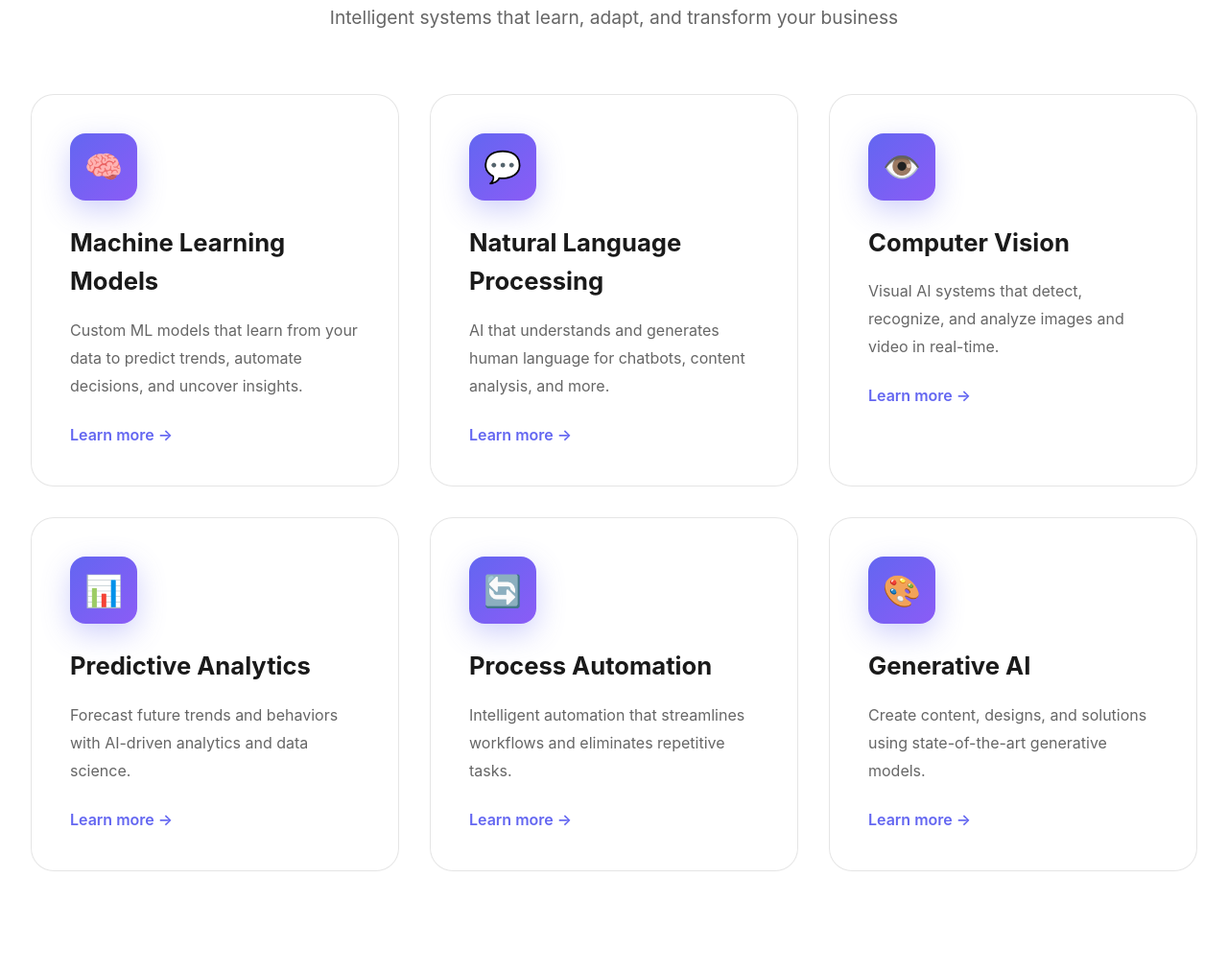
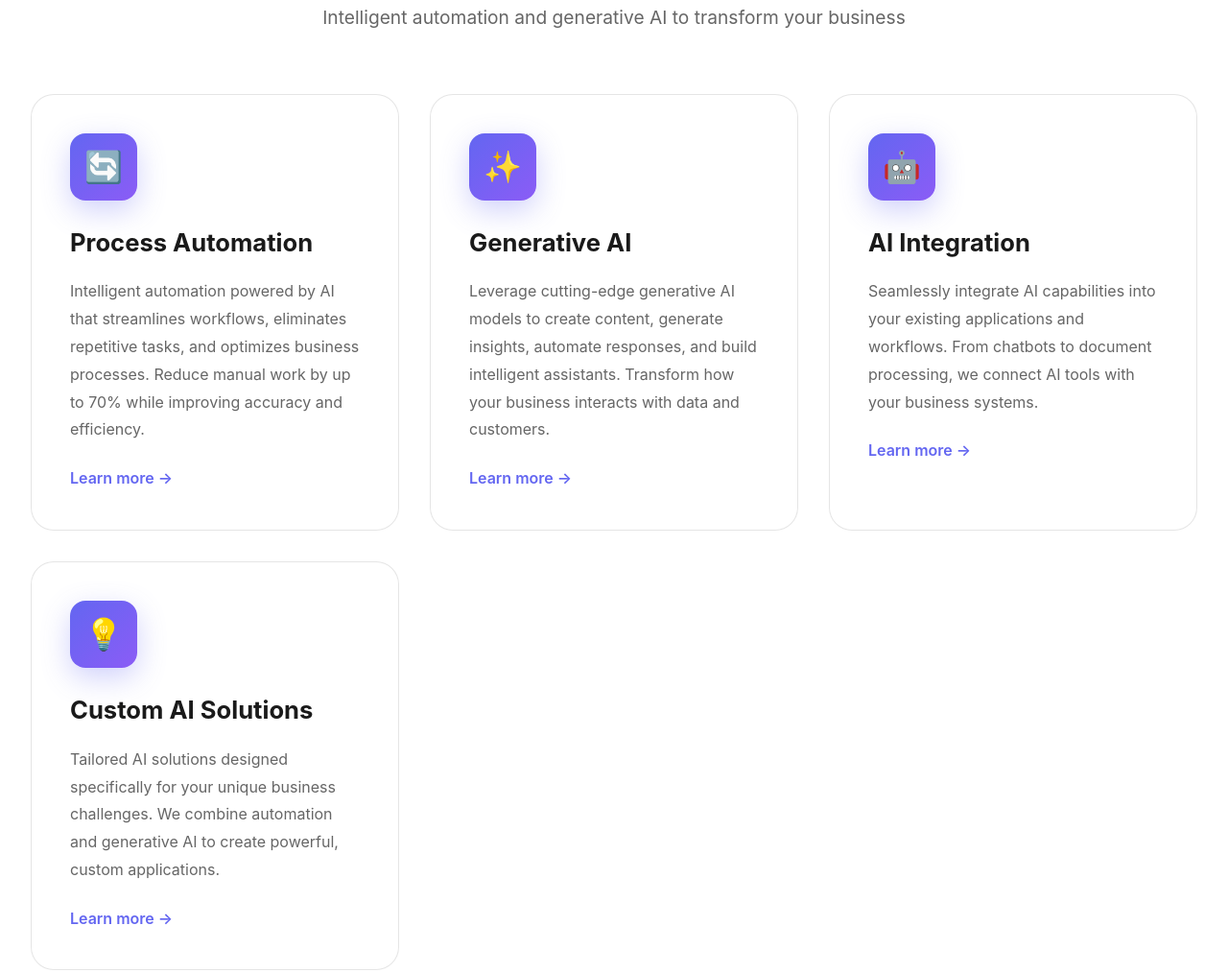
Before and after one commit to saficool/excellore.github.io, a plain HTML site: page index.html in a window 1280 px wide. Shown: the part 2258-3272 px from the top of the page at 96% size. Drawn offline with Linux system fonts and the light colour scheme.

Commit message:
Update AI solutions section in index.html

```diff
--- a/index.html
+++ b/index.html
@@ -826,42 +826,30 @@
     <section id="ai-solutions" class="ai-showcase" style="background: var(--bg-primary);">
         <div class="container">
             <h2>AI-Powered Solutions</h2>
-            <p class="section-subtitle">Intelligent systems that learn, adapt, and transform your business</p>
+            <p class="section-subtitle">Intelligent automation and generative AI to transform your business</p>
             <div class="showcase-grid">
                 <div class="showcase-card glass">
-                    <div class="showcase-icon">🧠</div>
-                    <h3>Machine Learning Models</h3>
-                    <p>Custom ML models that learn from your data to predict trends, automate decisions, and uncover insights.</p>
+                    <div class="showcase-icon">🔄</div>
+                    <h3>Process Automation</h3>
+                    <p>Intelligent automation powered by AI that streamlines workflows, eliminates repetitive tasks, and optimizes business processes. Reduce manual work by up to 70% while improving accuracy and efficiency.</p>
                     <a href="#" class="learn-more">Learn more →</a>
                 </div>
                 <div class="showcase-card glass">
-                    <div class="showcase-icon">💬</div>
-                    <h3>Natural Language Processing</h3>
-                    <p>AI that understands and generates human language for chatbots, content analysis, and more.</p>
+                    <div class="showcase-icon">✨</div>
+                    <h3>Generative AI</h3>
+                    <p>Leverage cutting-edge generative AI models to create content, generate insights, automate responses, and build intelligent assistants. Transform how your business interacts with data and customers.</p>
                     <a href="#" class="learn-more">Learn more →</a>
                 </div>
                 <div class="showcase-card glass">
-                    <div class="showcase-icon">👁️</div>
-                    <h3>Computer Vision</h3>
-                    <p>Visual AI systems that detect, recognize, and analyze images and video in real-time.</p>
+                    <div class="showcase-icon">🤖</div>
+                    <h3>AI Integration</h3>
+                    <p>Seamlessly integrate AI capabilities into your existing applications and workflows. From chatbots to document processing, we connect AI tools with your business systems.</p>
                     <a href="#" class="learn-more">Learn more →</a>
                 </div>
                 <div class="showcase-card glass">
-                    <div class="showcase-icon">📊</div>
-                    <h3>Predictive Analytics</h3>
-                    <p>Forecast future trends and behaviors with AI-driven analytics and data science.</p>
-                    <a href="#" class="learn-more">Learn more →</a>
-                </div>
-                <div class="showcase-card glass">
-                    <div class="showcase-icon">🔄</div>
-                    <h3>Process Automation</h3>
-                    <p>Intelligent automation that streamlines workflows and eliminates repetitive tasks.</p>
-                    <a href="#" class="learn-more">Learn more →</a>
-                </div>
-                <div class="showcase-card glass">
-                    <div class="showcase-icon">🎨</div>
-                    <h3>Generative AI</h3>
-                    <p>Create content, designs, and solutions using state-of-the-art generative models.</p>
+                    <div class="showcase-icon">💡</div>
+                    <h3>Custom AI Solutions</h3>
+                    <p>Tailored AI solutions designed specifically for your unique business challenges. We combine automation and generative AI to create powerful, custom applications.</p>
                     <a href="#" class="learn-more">Learn more →</a>
                 </div>
             </div>
```
